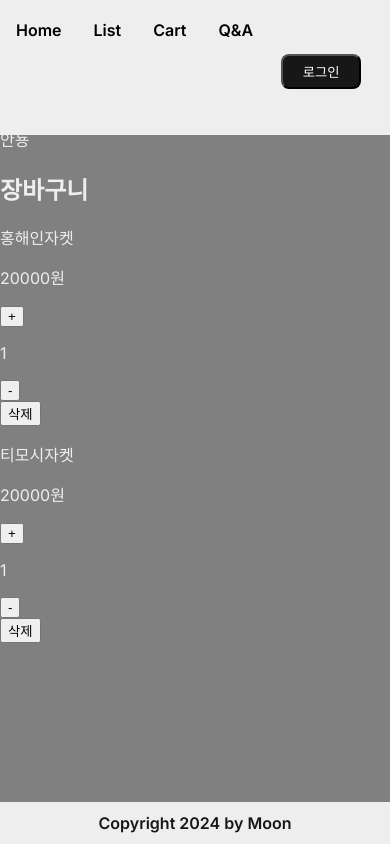
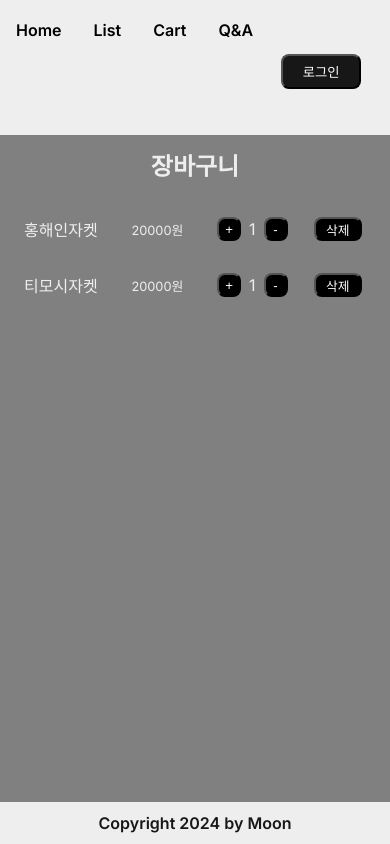
Before and after one commit to mongzii/M-market-ts, a Next.js app: page /cart in a window 390 px wide. Built offline with nearby package versions, Linux system fonts and the light colour scheme; no server answers.

Commit message:
feat: cart페이지 기본디자인완료

```diff
--- a/app/cart/Item.tsx
+++ b/app/cart/Item.tsx
@@ -32,8 +32,7 @@ export default function Item() {
   };
 
   return (
-    <div>
-      안뇽
+    <div className="test1">
       <h2 className="title-cart">장바구니</h2>
       {Item.map((el, i) => {
         return (
--- a/app/globals.css
+++ b/app/globals.css
@@ -420,4 +420,116 @@ body {
   }
 }
 
-/* -------------------------------------------- */
+/* --------------------장바구니------------------------ */
+.test1 {
+  /* border: 5px solid black; */
+}
+.title-cart {
+  /* border: 5px solid red; */
+  text-align: center;
+}
+.cart-item {
+  /* border: 5px solid blue; */
+  display: flex;
+  justify-content: space-around;
+}
+.item1 {
+  flex-grow: 2;
+  padding-left: 3rem;
+  font-size: 1.5rem;
+
+  @media screen and (max-width: 1023px) {
+    padding-left: 2.5rem;
+    font-size: 1.5rem;
+  }
+  @media screen and (max-width: 860px) {
+    padding-left: 2.5rem;
+    font-size: 1.5rem;
+  }
+  @media screen and (max-width: 480px) {
+    padding-left: 1.5rem;
+    font-size: 1rem;
+  }
+}
+.item2 {
+  display: flex;
+  flex-direction: row;
+  align-items: center;
+  flex-grow: 2;
+  font-size: 1.2rem;
+
+  @media screen and (max-width: 1023px) {
+    font-size: 1.2rem;
+  }
+  @media screen and (max-width: 860px) {
+    font-size: 1.2rem;
+  }
+  @media screen and (max-width: 480px) {
+    font-size: 0.8rem;
+  }
+}
+.item3 {
+  display: flex;
+  flex-direction: row;
+  align-items: center;
+  gap: 0.5rem;
+  flex-grow: 1.3;
+
+  > button {
+    background-color: black;
+    color: white;
+    border-radius: 0.5rem;
+    height: 2rem;
+    width: 2rem;
+    &:hover {
+      cursor: pointer;
+      background-color: #153448;
+    }
+    @media screen and (max-width: 1023px) {
+      height: 2rem;
+      width: 2rem;
+    }
+    @media screen and (max-width: 860px) {
+      height: 2rem;
+      width: 2rem;
+    }
+    @media screen and (max-width: 480px) {
+      height: 1.5rem;
+      width: 1.5rem;
+    }
+  }
+}
+.item4 {
+  display: flex;
+  flex-direction: row;
+  align-items: center;
+  justify-content: center;
+  flex-grow: 0.5;
+  margin-right: 1.5rem;
+
+  > button {
+    background-color: black;
+    color: white;
+    border-radius: 0.5rem;
+    font-size: 0.8rem;
+    height: 2rem;
+    width: 3.5rem;
+    &:hover {
+      cursor: pointer;
+      background-color: #153448;
+    }
+
+    @media screen and (max-width: 1023px) {
+      height: 2rem;
+      width: 3.5rem;
+    }
+    @media screen and (max-width: 860px) {
+      height: 2rem;
+      width: 3.5rem;
+    }
+    @media screen and (max-width: 480px) {
+      height: 1.5rem;
+      width: 3rem;
+    }
+  }
+}
```
